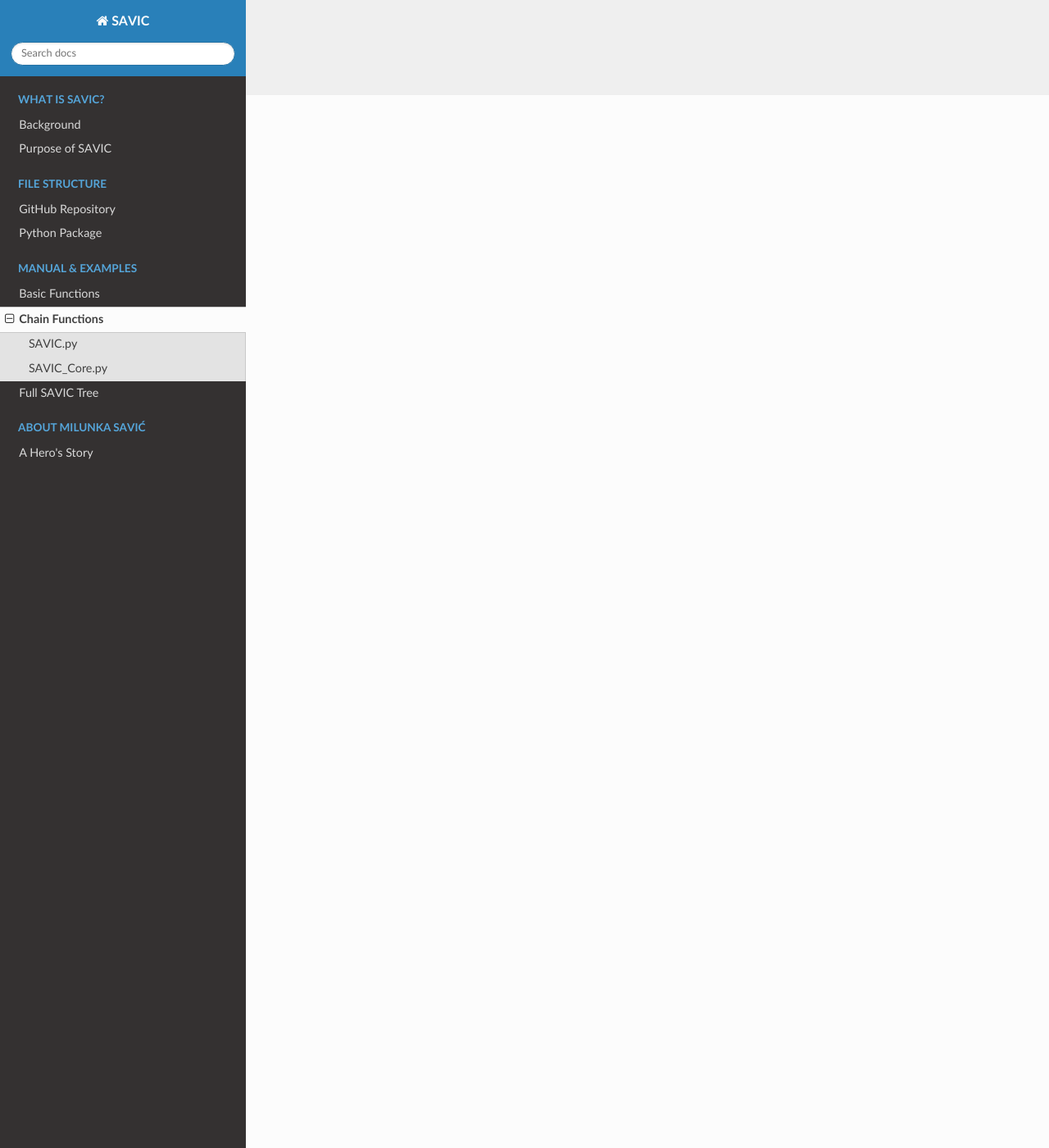
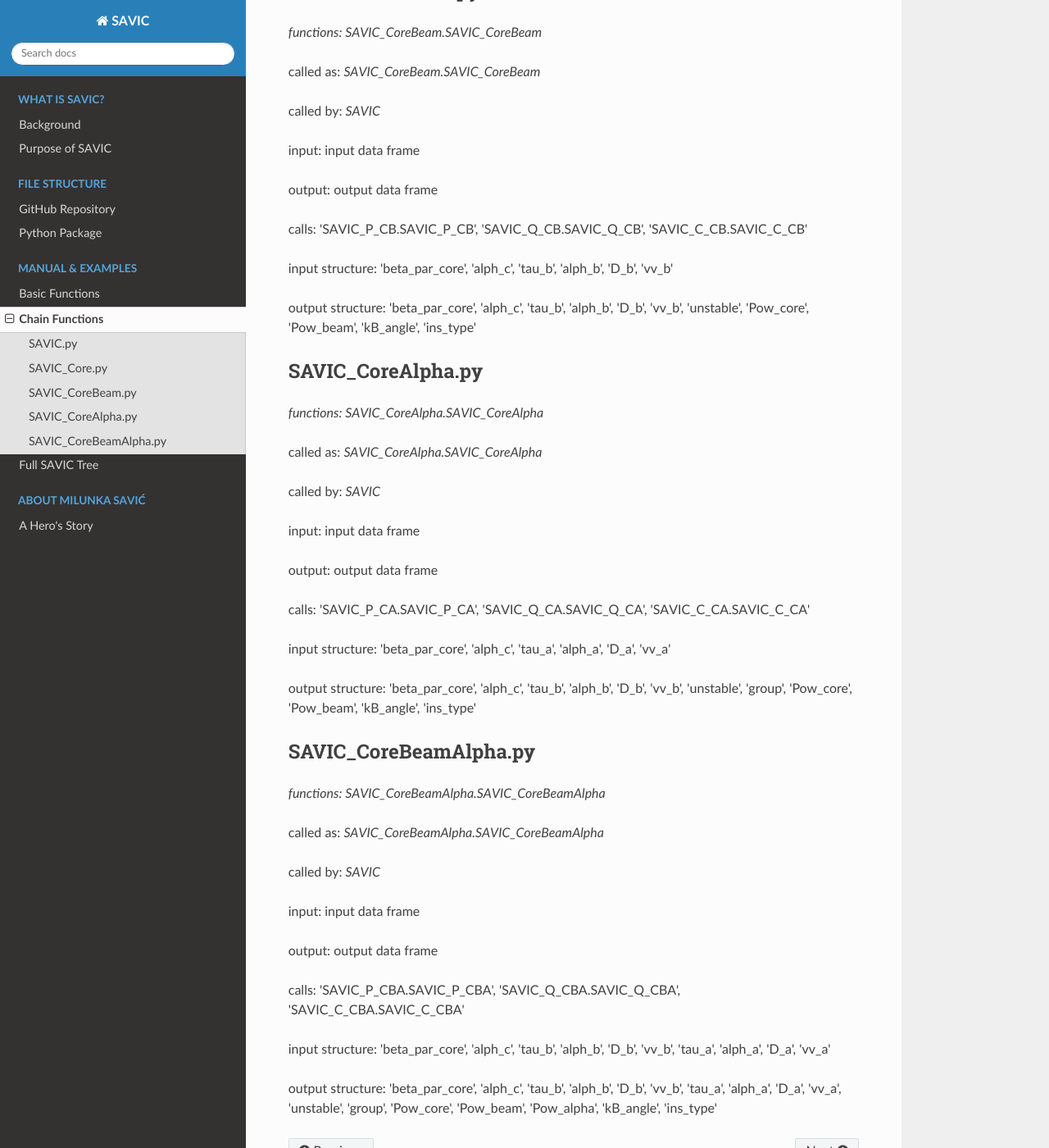
Before and after one commit to MihailoMartinovic/SAVIC, a Sphinx documentation site: the page built from docs/03-functions-chain.rst, in a window 1280 px wide and 1400 px high, scrolled down 1284 px. Shown: the whole window at 82% size. Built offline with Sphinx 7.4.7 and the Read the Docs theme 2.0.0, drawn with Linux system fonts in a browser that asks for light colours; some of the changed text lies outside the part shown.

Commit message:
Update 03-functions-chain.rst

```diff
--- a/docs/03-functions-chain.rst
+++ b/docs/03-functions-chain.rst
@@ -16,7 +16,7 @@ called as:  *SAVIC.SAVIC*
 
 input:      input data frame
 
-output:     list of 4 input data frames (some of which
+output:     output data frame
 
 **All the following input structures, or their a combinations (merged data frames) are accepted.**
 
@@ -34,8 +34,77 @@ output structure:  'beta_par_core', 'alph_c', 'tau_b', 'alph_b', 'D_b', 'vv_b',
 SAVIC_Core.py
 ------------
 
-*functions: SAVIC.SAVIC*
+*functions: SAVIC_Core.SAVIC_Core*
 
 called as:  *SAVIC_Core.SAVIC_Core*
 
-called as:  *SAVIC*
+called by:  *SAVIC*
+
+input:      input data frame
+
+output:     output data frame
+
+calls:      'SAVIC_P_C.SAVIC_P_C', 'SAVIC_Q_C.SAVIC_Q_C', 'SAVIC_C_C.SAVIC_C_C'
+
+input structure:   'beta_par_core', 'alph_c'
+
+output structure:  'beta_par_core', 'alph_c', 'unstable', 'Pow_core', 'kB_angle', 'ins_type'
+
+SAVIC_CoreBeam.py
+------------
+
+*functions: SAVIC_CoreBeam.SAVIC_CoreBeam*
+
+called as:  *SAVIC_CoreBeam.SAVIC_CoreBeam*
+
+called by:  *SAVIC*
+
+input:      input data frame
+
+output:     output data frame
+
+calls:      'SAVIC_P_CB.SAVIC_P_CB', 'SAVIC_Q_CB.SAVIC_Q_CB', 'SAVIC_C_CB.SAVIC_C_CB'
+
+input structure:   'beta_par_core', 'alph_c', 'tau_b', 'alph_b', 'D_b', 'vv_b'
+
+output structure:  'beta_par_core', 'alph_c', 'tau_b', 'alph_b', 'D_b', 'vv_b', 'unstable', 'Pow_core', 'Pow_beam', 'kB_angle', 'ins_type'
+
+
+SAVIC_CoreAlpha.py
+------------
+
+*functions: SAVIC_CoreAlpha.SAVIC_CoreAlpha*
+
+called as:  *SAVIC_CoreAlpha.SAVIC_CoreAlpha*
+
+called by:  *SAVIC*
+
+input:      input data frame
+
+output:     output data frame
+
+calls:      'SAVIC_P_CA.SAVIC_P_CA', 'SAVIC_Q_CA.SAVIC_Q_CA', 'SAVIC_C_CA.SAVIC_C_CA'
+
+input structure:   'beta_par_core', 'alph_c', 'tau_a', 'alph_a', 'D_a', 'vv_a'
+
+output structure:  'beta_par_core', 'alph_c', 'tau_b', 'alph_b', 'D_b', 'vv_b', 'unstable', 'group', 'Pow_core', 'Pow_beam', 'kB_angle', 'ins_type'
+
+
+SAVIC_CoreBeamAlpha.py
+------------
+
+*functions: SAVIC_CoreBeamAlpha.SAVIC_CoreBeamAlpha*
+
+called as:  *SAVIC_CoreBeamAlpha.SAVIC_CoreBeamAlpha*
+
+called by:  *SAVIC*
+
+input:      input data frame
+
+output:     output data frame
+
+calls:      'SAVIC_P_CBA.SAVIC_P_CBA', 'SAVIC_Q_CBA.SAVIC_Q_CBA', 'SAVIC_C_CBA.SAVIC_C_CBA'
+
+input structure:   'beta_par_core', 'alph_c', 'tau_b', 'alph_b', 'D_b', 'vv_b', 'tau_a', 'alph_a', 'D_a', 'vv_a'
+
+output structure:  'beta_par_core', 'alph_c', 'tau_b', 'alph_b', 'D_b', 'vv_b', 'tau_a', 'alph_a', 'D_a', 'vv_a', 'unstable', 'group', 'Pow_core', 'Pow_beam', 'Pow_alpha', 'kB_angle', 'ins_type'
```
